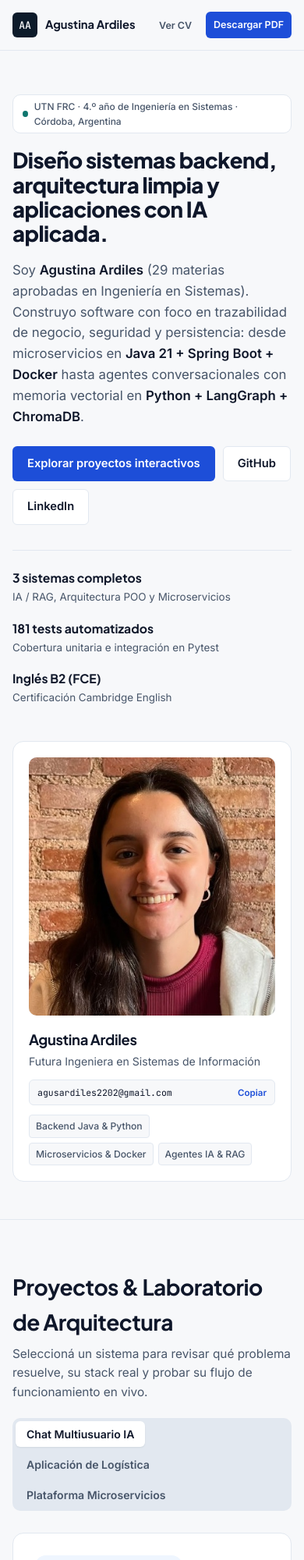
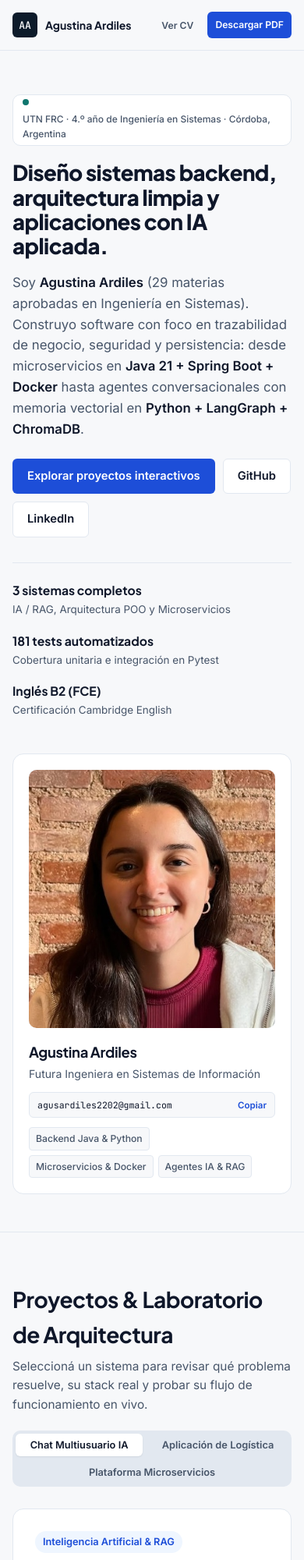
Before and after one commit to agusardiles2202/agusardiles2202.github.io, a plain HTML site: page index.html in a window 390 px wide. Shown: the top 2000 px of the page at 78% size. Drawn offline with Linux system fonts and the light colour scheme.

Commit message:
fix(css): ajustar nodos de pipeline y responsive mobile

```diff
--- a/styles.css
+++ b/styles.css
@@ -600,10 +600,11 @@ button:focus-visible {
 }
 
 .pipe-node {
+  min-width: 0;
   background-color: var(--bg-blueprint-elevated);
   border: 1px solid var(--border-blueprint);
   border-radius: var(--radius-md);
-  padding: 12px;
+  padding: 11px;
   text-align: left;
   cursor: pointer;
   color: #E2E8F0;
@@ -621,7 +622,7 @@ button:focus-visible {
 
 .pipe-node-tag {
   font-family: var(--font-mono);
-  font-size: 0.72rem;
+  font-size: 0.68rem;
   color: #7DD3FC;
   display: block;
   margin-bottom: 4px;
@@ -629,9 +630,10 @@ button:focus-visible {
 
 .pipe-node-name {
   font-family: var(--font-display);
-  font-size: 0.9rem;
+  font-size: 0.8rem;
   font-weight: 700;
   color: #FFFFFF;
+  overflow-wrap: anywhere;
 }
 
 .lab-console {
@@ -969,7 +971,11 @@ button:focus-visible {
   .hero-grid,
   .workbench-grid,
   .credentials-grid {
-    grid-template-columns: 1fr;
+    grid-template-columns: minmax(0, 1fr);
+  }
+  .hero-profile,
+  .credential-col {
+    min-width: 0;
   }
   .stack-grid {
     grid-template-columns: repeat(2, minmax(0, 1fr));
@@ -980,28 +986,42 @@ button:focus-visible {
 }
 
 @media (max-width: 600px) {
+  html, body {
+    overflow-x: clip;
+  }
   .container {
     padding: 0 16px;
   }
   .brand-name {
-    font-size: 0.92rem;
+    font-size: 0.88rem;
   }
   .nav-actions .btn-sm {
     padding: 6px 9px;
-    font-size: 0.78rem;
+    font-size: 0.76rem;
   }
   .status-pill {
+    display: flex;
+    flex-wrap: wrap;
+    max-width: 100%;
     font-size: 0.75rem;
     border-radius: 10px;
   }
   .copy-email-btn {
     font-size: 0.72rem;
   }
+  .project-tabs {
+    width: 100%;
+  }
+  .tab-btn {
+    flex: 1 1 auto;
+    font-size: 0.8rem;
+    padding: 7px 10px;
+  }
   .hero-facts,
   .node-pipeline,
   .bucket-grid,
   .stack-grid {
-    grid-template-columns: 1fr;
+    grid-template-columns: minmax(0, 1fr);
   }
   .contact-box {
     padding: 24px;
```
